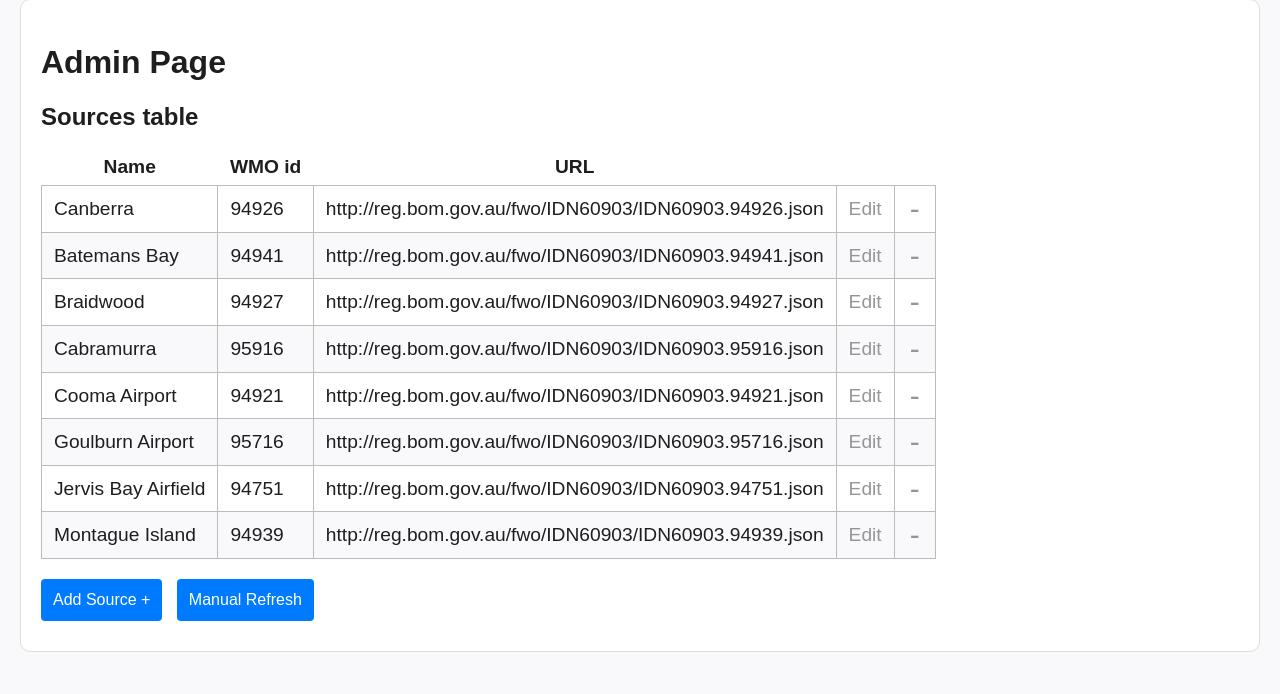
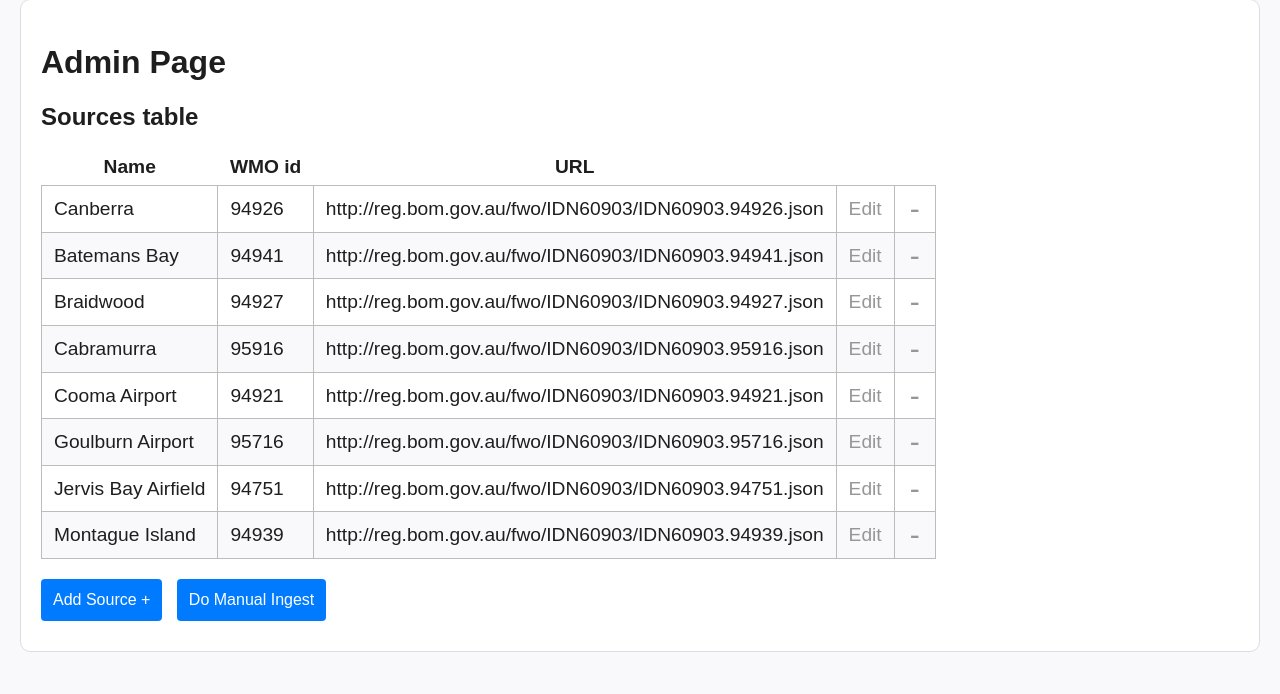
Before and after one commit to mrcrowley42/Project5, a Django app: page /admin/ in a window 1280 px wide. Shown: the part 106-800 px from the top of the page. Run offline with Django 4.2, Linux system fonts and the light colour scheme; data comes from the database, SQL or seed files in the repository; parts of the project's set-up code (start-up, migrations or seed data) failed here and were passed over.

Commit message:
do manual ingest of data on admin page

```diff
--- a/project5/project5_dj/urls.py
+++ b/project5/project5_dj/urls.py
@@ -24,6 +24,7 @@ urlpatterns = [
     path('dev/', views.dev_page, name='dev_page'),
     path('user/', views.user_page, name='user_page'),
 
+    path('do_manual_ingest', views.do_manual_ingest, name='do_manual_ingest'),
     path('user', views.user_request, name='user_request'),
     path('user-chart', views.user_request_chart, name='user_request_chard'),
     path('table_data', views.table_data, name="table_data"),
--- a/project5/woe/templates/admin.html
+++ b/project5/woe/templates/admin.html
@@ -27,7 +27,7 @@
     {% endfor %}
 </table>
 <button class="submitButton" type="button" onclick="editSource()">Add Source +</button>
-<button class="submitButton" type="button">Manual Refresh</button>
+<button class="submitButton" type="button" onclick="manualIngest()">Do Manual Ingest</button>
 <!--Popup Window-->
 
 <div id="myModal" class="modal">
@@ -62,7 +62,6 @@
             fetchAsync(url);
         }
     }
-
 
     async function fetchAsync (url) {
       let response = await fetch(url);
@@ -103,6 +102,10 @@ async function fetchAsync (url) {
             }
         }
     }
+
+    function manualIngest() {
+        location.href = '/do_manual_ingest';
+    }
 </script>
 
 {% endblock %}
--- a/project5/woe/views.py
+++ b/project5/woe/views.py
@@ -9,6 +9,7 @@ from django.urls import reverse
 from django.views import generic
 from django.template import loader
 from django.core import serializers
+from scripts import api_functions
 from scripts.api_functions import load_json_from_memory, create_wmo_dict, enter_observation
 from .models import Source, Observation
 from logging_module import logging_script
@@ -183,3 +184,9 @@ def table_data(request):
                         ['Time', local_time, 'Dew Point', dew_point],
                         ['Wind Direction', wind_dir, 'Wind Speed', wind_spe]]}
     return render(request, 'table_data.html', context)
+
+
+def do_manual_ingest(request):
+    """ calls api_functions to ingest data """
+    api_functions.run()
+    return redirect('admin')
```
Lines whose indentation alone changed are shown as unchanged.
